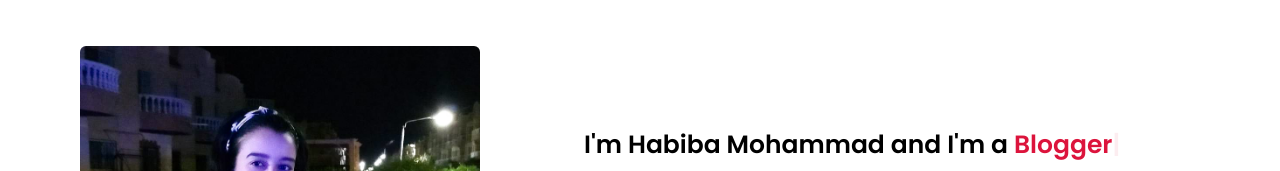
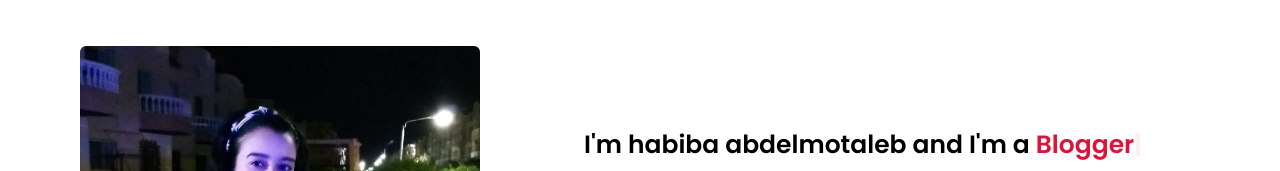
Before and after one commit to AbdulBasee/habibaWebsite, a plain HTML site: page index.html in a window 1280 px wide. Shown: the part 980-1151 px from the top of the page. Drawn offline with nearby package versions, Linux system fonts and the light colour scheme.

Commit message:
updated the email

```diff
--- a/index.html
+++ b/index.html
@@ -40,7 +40,7 @@
         <div class="max-width">
             <div class="home-content">
                 <div class="text-1">Hello, my name is</div>
-                <div class="text-2">Habiba Mohammad</div>
+                <div class="text-2">Habiba abdelmotaleb</div>
                 <div class="text-3">And I'm a <span class="typing"></span></div>
 
             </div>
@@ -56,7 +56,7 @@
                     <img src="images/profile-1.jpeg" alt="">
                 </div>
                 <div class="column right">
-                    <div class="text">I'm Habiba Mohammad and I'm a <span class="typing-2"></span></div>
+                    <div class="text">I'm habiba abdelmotaleb and I'm a <span class="typing-2"></span></div>
                     <p>I am a student at Obour Stem High School, located in Egypt. I was accepted to Obour Stem School on 100% Merit Scholarship, where the acceptance rate is only 18%.
                         I am a national pre-finalist at brain bee competition held by Alexandria medical school in 2019. Also, I have Gained an honorable mention at TSL international writing competition about the SDGs in 2020.
                     </p>
@@ -226,7 +226,7 @@
                             <i class="fas fa-envelope"></i>
                             <div class="info">
                                 <div class="head">Email</div>
-                                <div class="sub-title">habibams1192@gmail.com</div>
+                                <div class="sub-title">Habiba.2118114@stemkalubya.moe.edu.eg</div>
                             </div>
                         </div>
                     </div>
```
